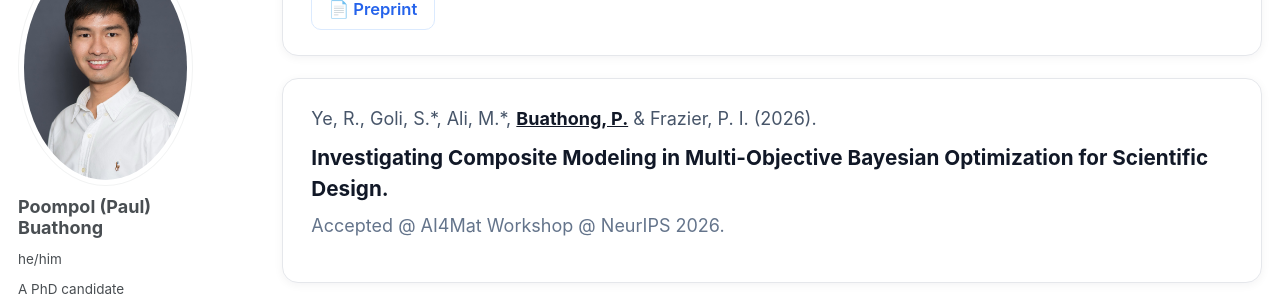
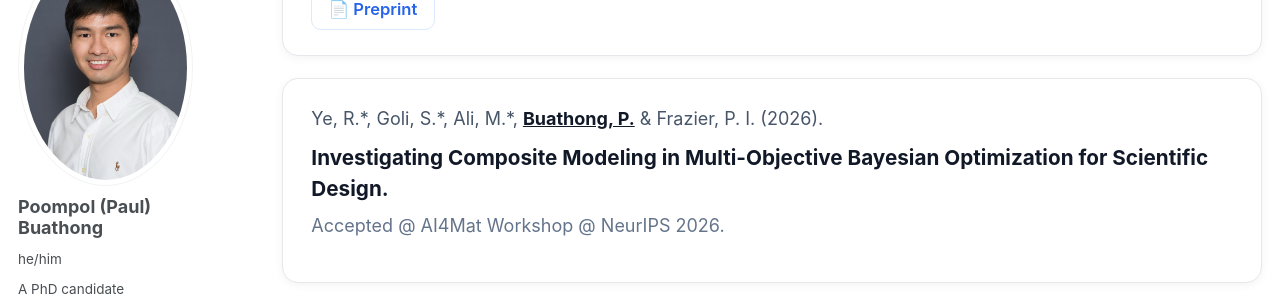
Before and after one commit to poompol/poompol.github.io, a Jekyll site: the page built from _pages/publications.md, in a window 1280 px wide and 900 px high, scrolled down 334 px. Shown: the part 152-452 px from the top of the window. Built offline with Jekyll 4.4.1, drawn with Linux system fonts in a browser that asks for light colours; some web fonts are replaced; a script bundle is joined from its source files by our own code; library files that are not in the unit come from our copies.

Commit message:
minor changes

```diff
--- a/_pages/publications.md
+++ b/_pages/publications.md
@@ -135,7 +135,7 @@ Scalable Bayesian Optimization of Composite Functions for Image-Based Inverse Pr
 <div class="pub-card">
 
 <div class="pub-authors">
-Ye, R., Goli, S.*, Ali, M.*, <span class="pub-me">Buathong, P.</span> & Frazier, P. I. (2026).
+Ye, R.*, Goli, S.*, Ali, M.*, <span class="pub-me">Buathong, P.</span> & Frazier, P. I. (2026).
 </div>
 
 <div class="pub-title">
```
